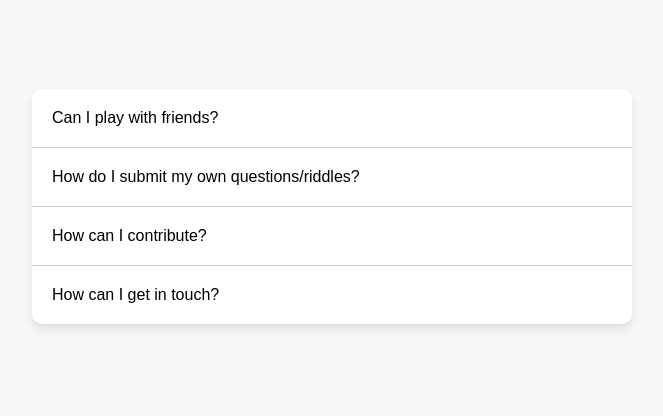
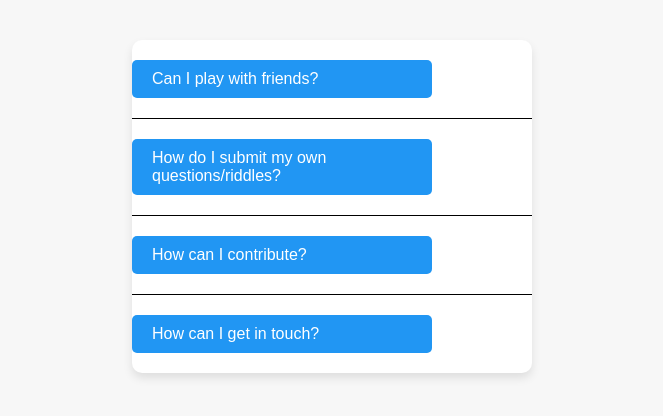
Before and after one commit to BHKOrganization/mapApp, a React (Create React App) app: page /faq in a window 1280 px wide. Shown: the part 194-610 px from the top of the page, without its empty margins (308-971 px from the left). Built offline with nearby package versions, Linux system fonts and the light colour scheme; the HTML template or start-up script is replaced by a standard one.

Commit message:
Changes for css

```diff
--- a/src/pages/FAQPage.css
+++ b/src/pages/FAQPage.css
@@ -10,13 +10,13 @@
     background-color: white;
     border-radius: 10px;
     box-shadow: 0px 5px 10px rgba(0, 0, 0, 0.1);
-    max-width: 600px;
+    max-width: 400px;
     width: 90%;
     overflow: hidden;
   }
 
   .faq-item {
-    border-bottom: 1px solid #ccc;
+    border-bottom: 1px solid #000000;
   }
 
   .faq-item:last-child {
@@ -47,8 +47,7 @@
   .faq-item:not(.expanded) .faq-answer {
     display: none;
 }
-
-.faq-button {
+button.faq-question   {
 background-color: #2196f3;
 color: white;
 border: none;
@@ -62,6 +61,6 @@ max-width: 300px;
 transition: background-color 0.3s ease;
 }
 
-.faq-button:hover {
+.faq-question:hover {
 background-color: #1976d2;
 }
```
